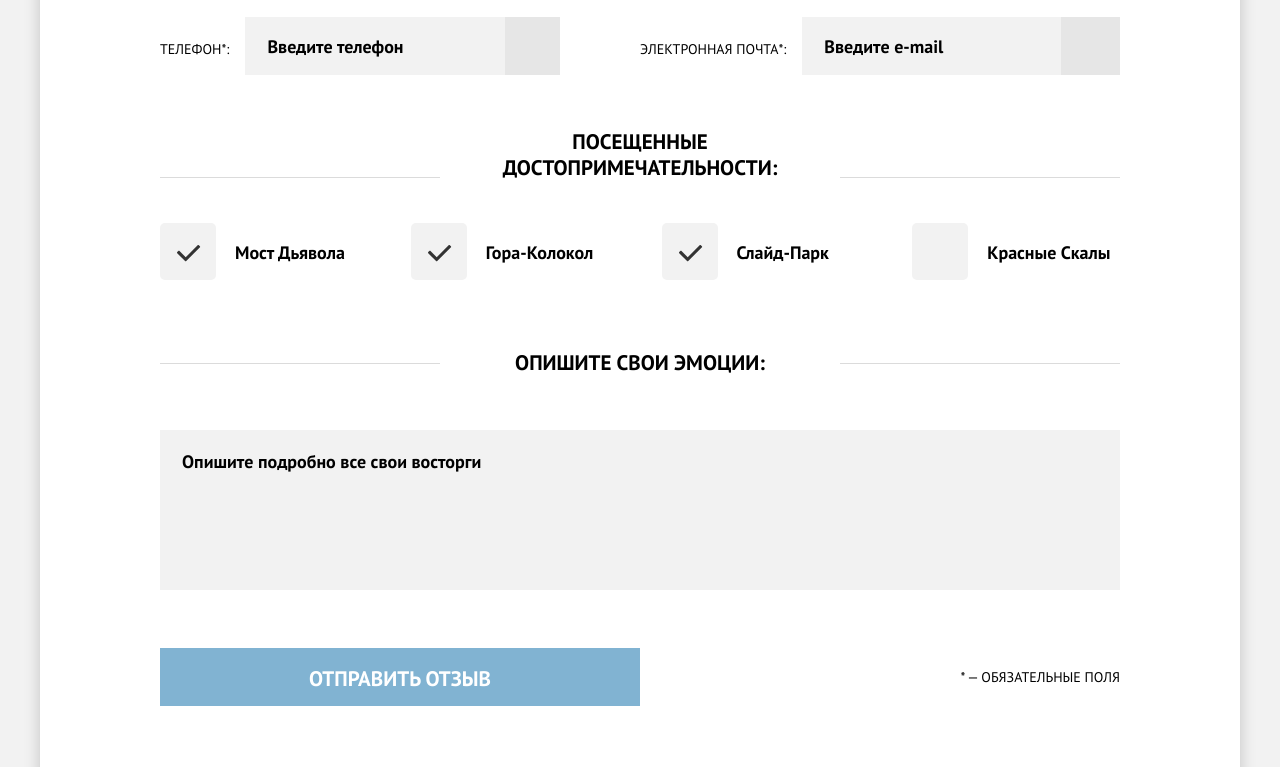
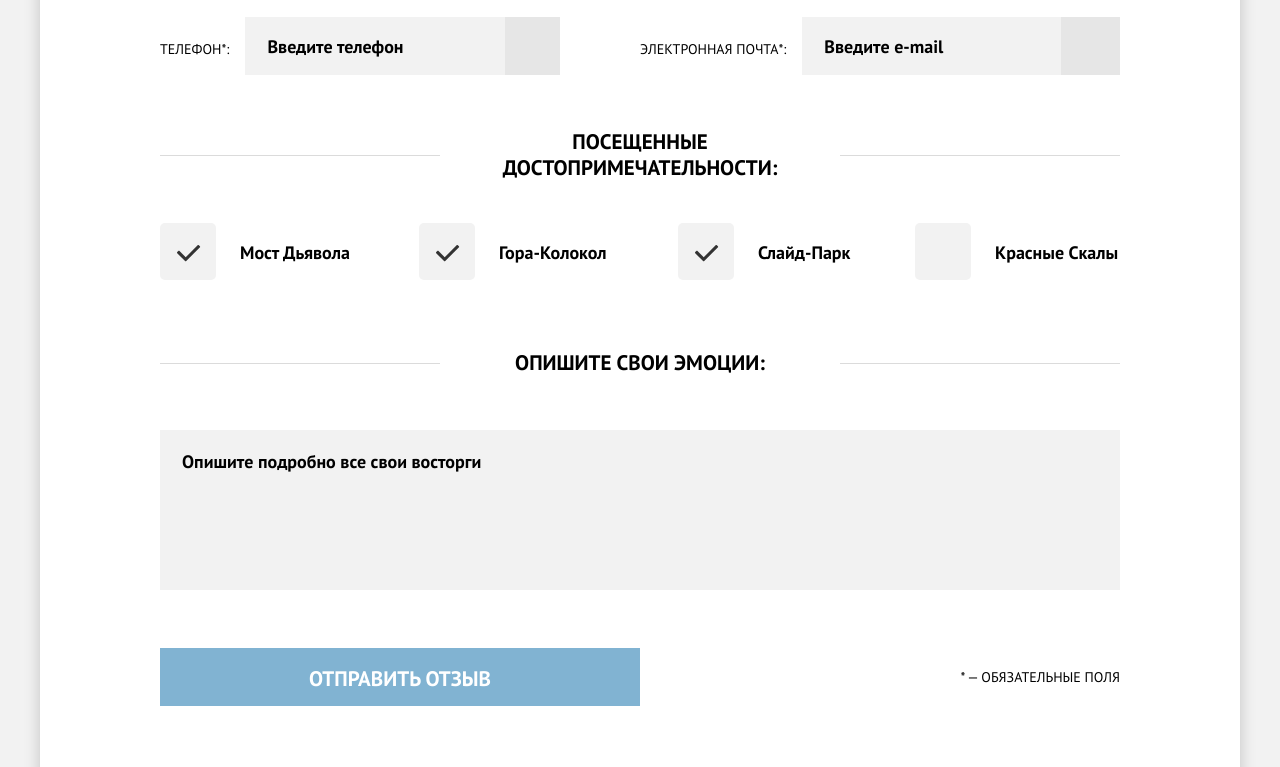
Before and after one commit to pxfzzstg/1810663-sedona-24, a website: page source/form.html in a window 1280 px wide. Shown: the part 1080-1847 px from the top of the page. Drawn offline with nearby package versions, Linux system fonts and the light colour scheme; files that its build step writes are made by us from their sources.

Commit message:
Fix layout

```diff
--- a/source/form.html
+++ b/source/form.html
@@ -231,7 +231,7 @@
         Ваш отзыв отправлен!
       </h2>
       <p class="modal-success__text">
-        Спасибо за ваше участие, ваш отзыв уже поступил к нам. В ближайшее время мы опубликуем его на сайте.
+        Спасибо за ваше участие, ваш отзыв уже поступил к нам. В&nbsp;ближайшее время мы опубликуем его на сайте.
       </p>
       <div class="modal-success__wrapper">
         <button class="modal-success__button button" type="button">Закрыть окно</button>
--- a/source/sass/blocks/feedback-form.scss
+++ b/source/sass/blocks/feedback-form.scss
@@ -236,11 +236,12 @@
   }
 
   @media (min-width: $desktop-width) {
-    grid-template-columns: 1fr 1fr 1fr 1fr;
-    column-gap: 43px;
+    grid-template-columns: 259px 259px 237px 205px;
 
     .feedback-form__legend {
       padding-top: 0;
+      padding-bottom: 0;
+      margin-bottom: 43px;
     }
 
     .feedback-form__field:nth-child(even) {
@@ -249,6 +250,10 @@
 
     .feedback-form__field:nth-child(odd) {
       margin-left: 0;
+    }
+
+    .feedback-form__label {
+      padding-left: 80px;
     }
   }
 }
--- a/source/sass/blocks/page-main.scss
+++ b/source/sass/blocks/page-main.scss
@@ -76,6 +76,7 @@
   @media (max-width: $mobile-width-only) {
     height: 158px;
     background-image: url("../img/back-form-mobile.jpg");
+    background-position-y: -56px;
 
     @media (min-resolution: 2dppx) {
       background-image: url("../img/back-form-mobile@2x.jpg");
```
